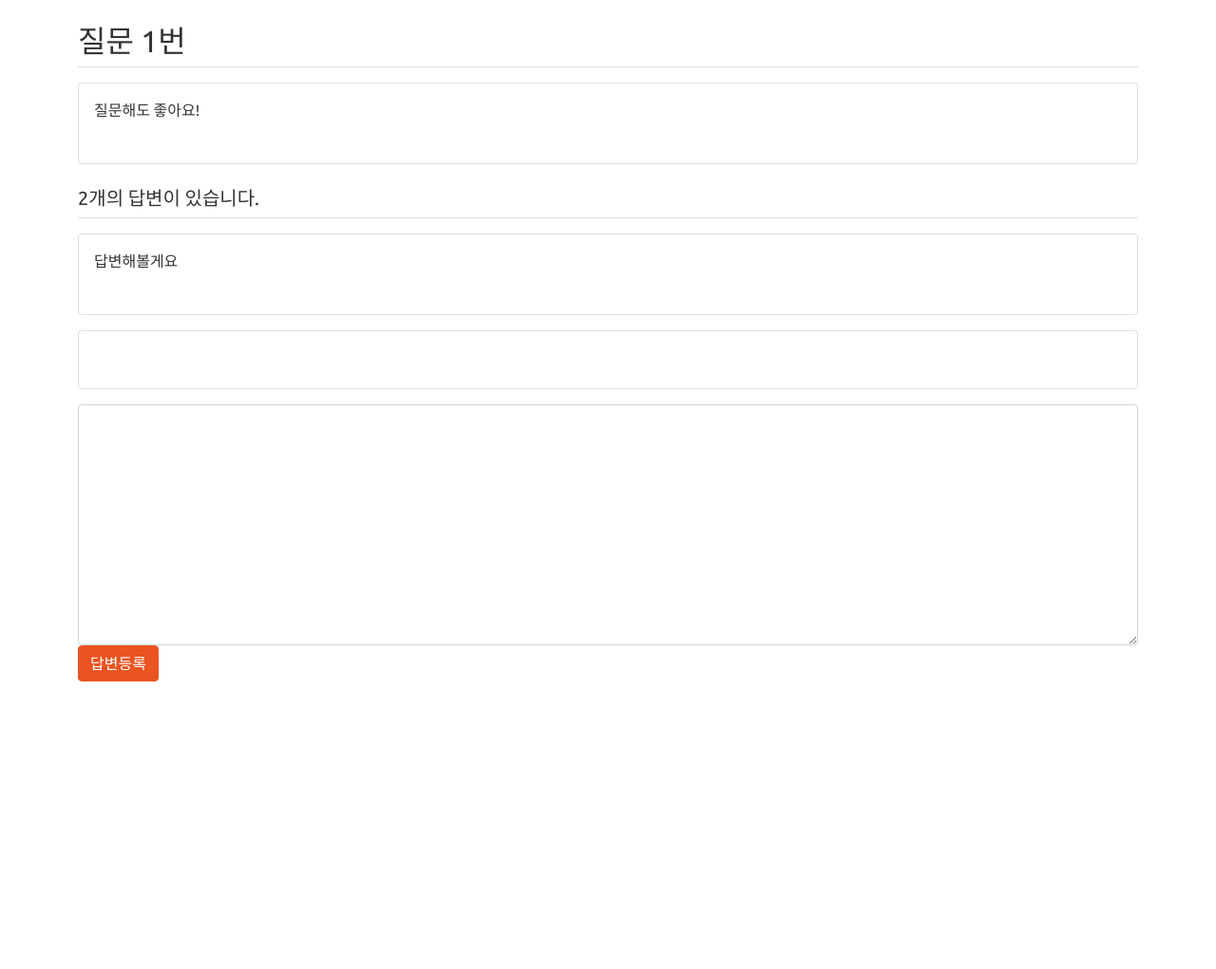
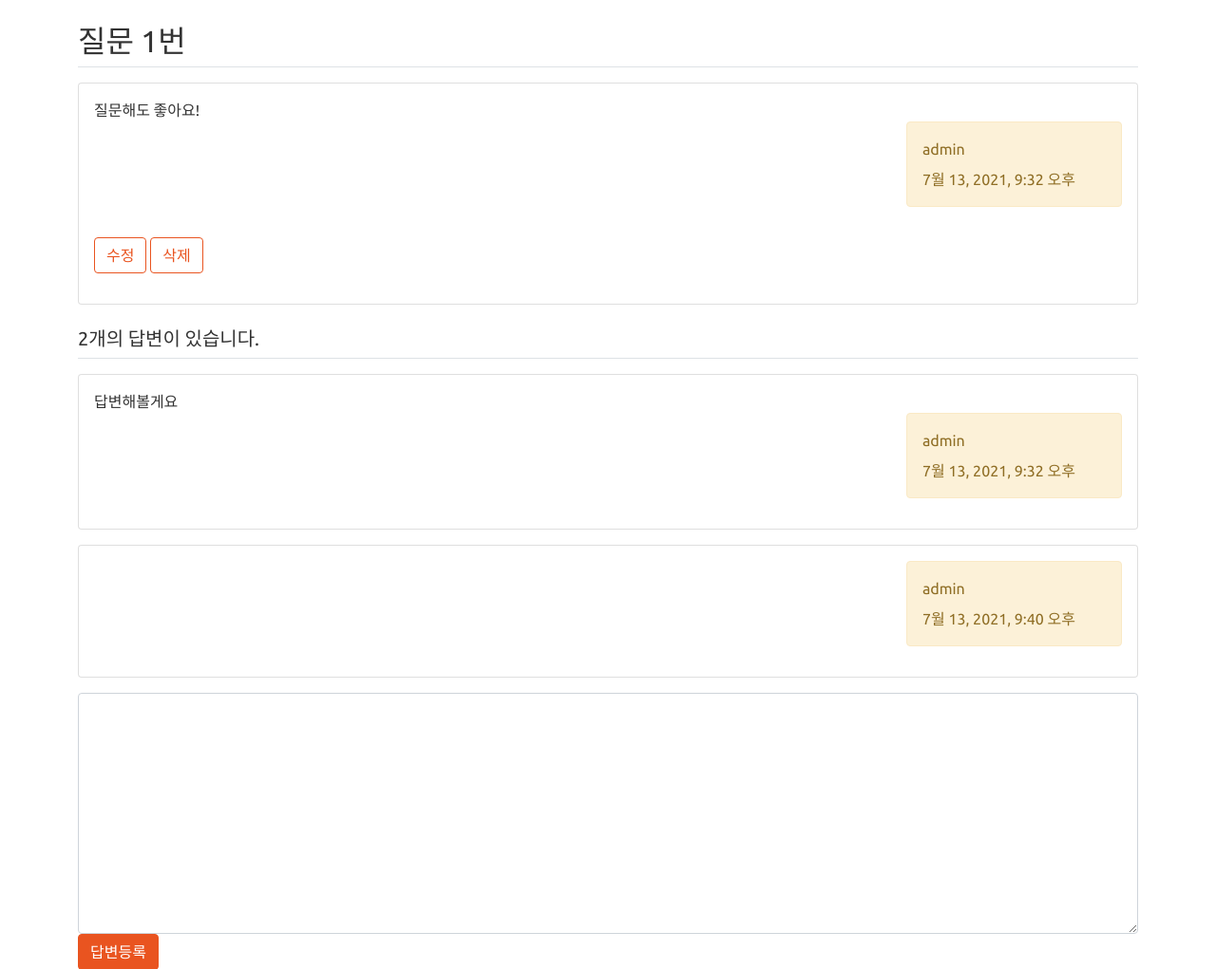
Before and after one commit to ybsong94/teamProcject_modaco_AFP, a Django app: page /question/answer/create/2/ in a window 1280 px wide. Shown: the part 56-1077 px from the top of the page at 95% size. Before the commit the page ends 774 px from the top, so only its background shows below. Run offline with Django 3.2, Linux system fonts and the light colour scheme; a user stored in the database is signed in; data comes from the database, SQL or seed files in the repository; both versions use the stored data as it was after the commit; some libraries are stand-ins or nearby versions.

Commit message:
질문 수정 삭제 기능 구현했습니다

```diff
--- a/question/models.py
+++ b/question/models.py
@@ -1,4 +1,5 @@
 from django.db import models
+from django.contrib.auth.models import User
 
 # Create your models here.
 
@@ -6,6 +7,8 @@ class Question(models.Model):
     subject = models.CharField(max_length=200)
     content = models.TextField()
     create_date = models.DateTimeField()
+    author = models.ForeignKey(User, on_delete=models.CASCADE)
+    modify_date = models.DateTimeField(null=True, blank=True)
 
     def __str__(self):
         return self.subject
@@ -14,3 +17,5 @@ class Answer(models.Model):
     question = models.ForeignKey(Question, on_delete=models.CASCADE)
     content = models.TextField()
     create_date = models.DateTimeField()
+    author = models.ForeignKey(User, on_delete=models.CASCADE)
+    modify_date = models.DateTimeField(null=True, blank=True)
--- a/question/urls.py
+++ b/question/urls.py
@@ -9,4 +9,6 @@ urlpatterns = [
     path('<int:question_id>/', views.detail, name='detail'),
     path('answer/create/<int:question_id>/', views.answer_create, name='answer_create'),
     path('question/create/', views.question_create, name='question_create'),
+    path('question/modify/<int:question_id>/', views.question_modify, name='question_modify'),
+    path('question/delete/<int:question_id>/', views.question_delete, name='question_delete'),
 ]
--- a/question/views.py
+++ b/question/views.py
@@ -1,6 +1,8 @@
 from django.shortcuts import render, get_object_or_404, redirect
 from django.utils import timezone
 from django.core.paginator import Paginator
+from django.contrib import messages
+from django.contrib.auth.decorators import login_required
 from .models import Question
 from .forms import QuestionForm, AnswerForm
 
@@ -20,12 +22,14 @@ def detail(requset, question_id):
     context = {'question': question}
     return render(requset, 'question/question_detail.html', context)
 
+@login_required(login_url='common:login')
 def answer_create(request, question_id):
     question = get_object_or_404(Question, pk=question_id)
     if request.method == "POST":
         form = AnswerForm(request.POST)
         if form.is_valid():
             answer = form.save(commit=False)
+            answer.author = request.user
             answer.create_date = timezone.now()
             answer.question = question
             answer.save()
@@ -35,11 +39,13 @@ def answer_create(request, question_id):
     context = {'question': question, 'form': form}
     return render(request, 'question/question_detail.html', context)
 
+@login_required(login_url='common:login')
 def question_create(request):
     if request.method == 'POST':
         form = QuestionForm(request.POST)
         if form.is_valid():
             question = form.save(commit=False)
+            question.author = request.user
             question.create_date = timezone.now()
             question.save()
             return redirect('question:index')
@@ -47,3 +53,32 @@ def question_create(request):
         form = QuestionForm()
     context = {'form': form}
     return render(request, 'question/question_form.html', context)
+
+@login_required(login_url='common:login')
+def question_modify(request, question_id):
+    question = get_object_or_404(Question, pk=question_id)
+    if request.user != question.author:
+        messages.error(request, '수정권한이 없습니다')
+        return redirect('pybo:detail', question_id=question.id)
+
+    if request.method == "POST":
+        form = QuestionForm(request.POST, instance=question)
+        if form.is_valid():
+            question = form.save(commit=False)
+            question.author = request.user
+            question.modify_date = timezone.now()  # 수정일시 저장
+            question.save()
+            return redirect('question:detail', question_id=question.id)
+    else:
+        form = QuestionForm(instance=question)
+    context = {'form': form}
+    return render(request, 'question/question_form.html', context)
+
+@login_required(login_url='common:login')
+def question_delete(request, question_id):
+    question = get_object_or_404(Question, pk=question_id)
+    if request.user != question.author:
+        messages.error(request, '삭제권한이 없습니다')
+        return redirect('question:detail', question_id=question.id)
+    question.delete()
+    return redirect('question:index')
--- a/templates/base.html
+++ b/templates/base.html
@@ -20,5 +20,9 @@
 <script src="{% static 'jquery-3.6.0.min.js' %}"></script>
 <!--Bootstrap JS-->
 <script src="{% static 'bootstrap.min.js' %}"></script>
+<!-- 자바스크립트 Start -->
+{% block script %}
+{% endblock %}
+<!-- 자바스크립트 End -->
 </body>
 </html>
--- a/templates/common/login.html
+++ b/templates/common/login.html
@@ -11,6 +11,7 @@
     </div>
     <form method="post" class="post-form" action="{% url 'common:login' %}">
         {% csrf_token %}
+        <input type="hidden" name="next" value="{{ next }}">  <!-- 로그인 성공후 이동되는 URL -->
         {% include "form_errors.html" %}
         <div class="form-group">
             <label for="username">사용자 ID</label>
--- a/templates/question/question_detail.html
+++ b/templates/question/question_detail.html
@@ -1,25 +1,48 @@
 {% extends 'base.html' %}
 {% block content %}
 <div class="container my-3">
+
+    <!-- 사용자오류 표시 -->
+    {% if messages %}
+    <div class="alert alert-dismissible alert-danger">
+        {% for message in messages %}
+        <button type="button" class="btn-close" data-bs-dismiss="alert"></button>
+        <strong>{{ message.tags }}</strong>
+        <ul><li>{{ message.message }}</li></ul>
+        {% endfor %}
+    </div>
+    {% endif %}
+
     <h2 class="border-bottom py-2">{{ question.subject }}</h2>
     <div class="card my-3">
         <div class="card-body">
             <div class="card-text" style="white-space: pre-line;">{{ question.content }}</div>
             <div class="d-flex justify-content-end">
-                <div class="badge badge-light p-2">
-                    {{ question.create_date }}
+                <div class="alert alert-dismissible alert-warning">
+                    <div class="mb-2">{{ question.author.username }}</div>
+                    <div>{{ question.create_date }}</div>
                 </div>
             </div>
+        {% if request.user == question.author %}
+        <div class="my-3">
+            <a href="{% url 'question:question_modify' question.id  %}"
+               class="btn btn-outline-primary">수정</a>
+            <a href="#" class="delete btn btn-outline-primary"
+               data-uri="{% url 'question:question_delete' question.id  %}">삭제</a>
+        </div>
+        {% endif %}
         </div>
     </div>
+
     <h5 class="border-bottom my-3 py-2">{{question.answer_set.count}}개의 답변이 있습니다.</h5>
     {% for answer in question.answer_set.all %}
     <div class="card my-3">
         <div class="card-body">
             <div class="card-text" style="white-space: pre-line;">{{ answer.content }}</div>
             <div class="d-flex justify-content-end">
-                <div class="badge badge-light p-2">
-                    {{ answer.create_date }}
+                <div class="alert alert-dismissible alert-warning">
+                    <div class="mb-2">{{ answer.author.username }}</div>
+                    <div>{{ answer.create_date }}</div>
                 </div>
             </div>
         </div>
@@ -38,9 +61,21 @@
         </div>
         {% endif %}
         <div class="form-group">
-            <textarea name="content" id="content" class="form-control" rows="10"></textarea>
+            <textarea {% if not user.is_authenticated %} disabled {% endif %}
+              name="content" id="content" class="form-control" rows="10"></textarea>
         </div>
         <input type="submit" value="답변등록" class="btn btn-primary">
     </form>
 </div>
 {% endblock %}
+{% block script %}
+<script type='text/javascript'>
+$(document).ready(function(){
+    $(".delete").on('click', function() {
+        if(confirm("정말로 삭제하시겠습니까?")) {
+            location.href = $(this).data('uri');
+        }
+    });
+});
+</script>
+{% endblock %}
```
Also changed, not shown: templates/question/question_list.html (+6 -4 lines), db.sqlite3, question/migrations/0002_question_author.py (added), question/migrations/0003_answer_author.py (added), question/migrations/0004_auto_20210714_2152.py (added).
